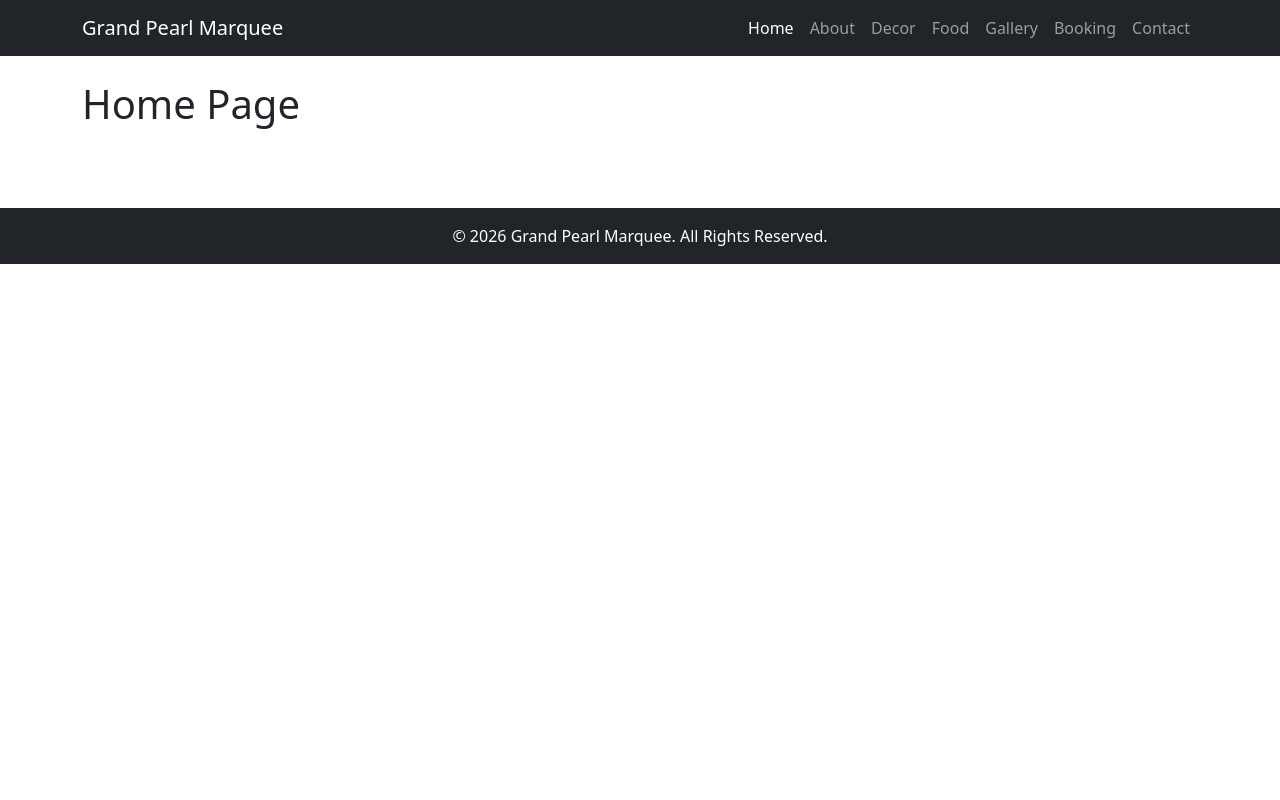
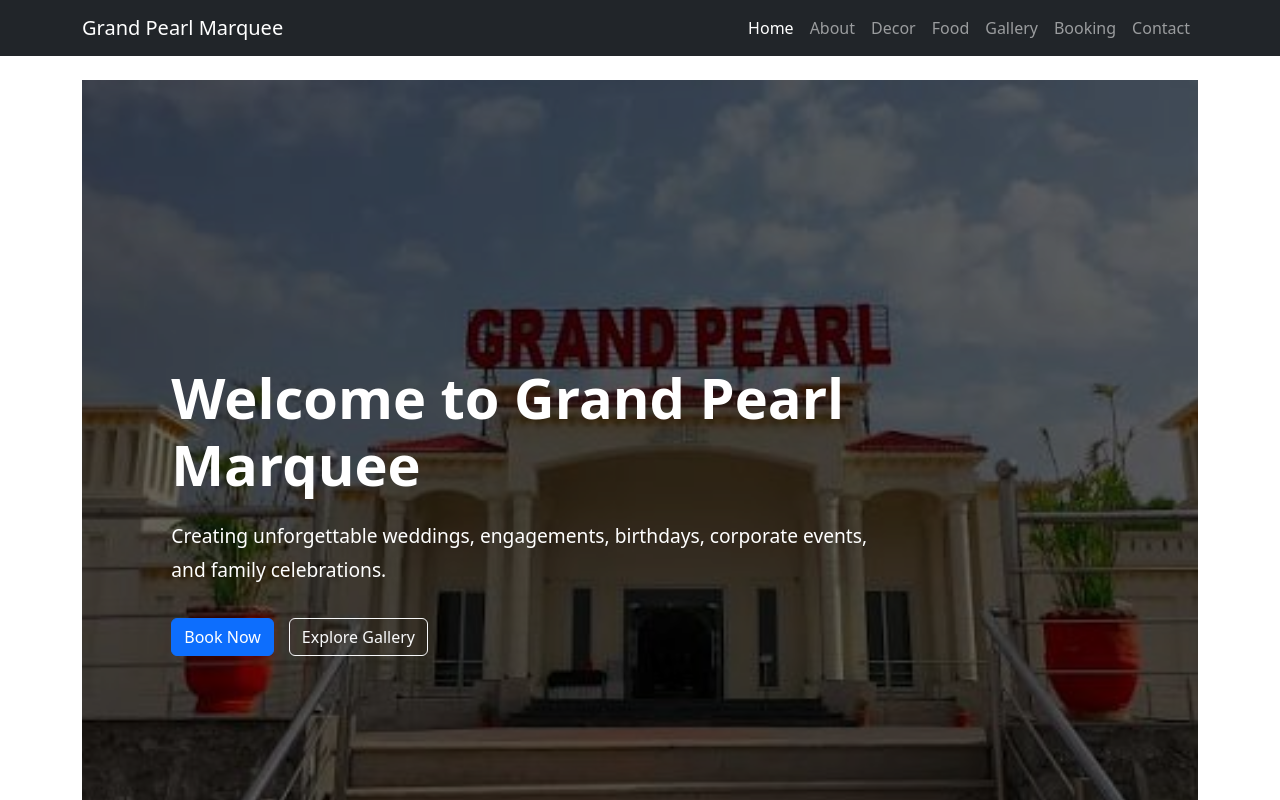
Before and after one commit to chhuzaifa928/GrandPearlMarquee, a React (Vite) app in the folder client/: page / in a window 1280 px wide. Shown: the top 800 px of the page. Built offline with nearby package versions, Linux system fonts and the light colour scheme.

Commit message:
Add hero section with background image

```diff
--- a/client/src/components/Hero/Hero.css
+++ b/client/src/components/Hero/Hero.css
@@ -0,0 +1,38 @@
+.hero {
+  height: 100vh;
+  background-size: cover;
+  background-position: center;
+  background-repeat: no-repeat;
+}
+
+.overlay {
+  background: rgba(0, 0, 0, 0.6);
+  width: 100%;
+  height: 100%;
+  display: flex;
+  align-items: center;
+}
+
+.hero-content {
+  max-width: 700px;
+  color: white;
+  margin-left: 8%;
+  padding-top: 60px;
+}
+
+.hero-content h1 {
+  font-size: 3.5rem;
+  font-weight: bold;
+  margin-bottom: 20px;
+}
+
+.hero-content p {
+  font-size: 1.2rem;
+  margin-bottom: 30px;
+  line-height: 1.8;
+}
+
+.hero-buttons {
+  display: flex;
+  gap: 15px;
+}
--- a/client/src/components/Hero/Hero.jsx
+++ b/client/src/components/Hero/Hero.jsx
@@ -1,31 +1,28 @@
+import "./Hero.css";
+import heroImage from "../../assets/images/hero/hero-main.jpg";
+
 function Hero() {
   return (
     <section
-      className="d-flex align-items-center justify-content-center text-center text-white"
-      style={{
-        height: "90vh",
-        background:
-          "linear-gradient(rgba(0,0,0,0.6), rgba(0,0,0,0.6)), url('https://images.unsplash.com/photo-1519167758481-83f550bb49b3?w=1600') center/cover",
-      }}
+      className="hero"
+      style={{ backgroundImage: `url(${heroImage})` }}
     >
-      <div className="container">
-        <h1 className="display-3 fw-bold">
-          Grand Pearl Marquee
-        </h1>
+      <div className="overlay">
+        <div className="hero-content">
+          <h1>Welcome to Grand Pearl Marquee</h1>
 
-        <p className="lead mt-3">
-          Creating unforgettable weddings, engagements,
-          birthdays and corporate events.
-        </p>
+          <p>
+            Creating unforgettable weddings, engagements, birthdays,
+            corporate events, and family celebrations.
+          </p>
 
-        <div className="mt-4">
-          <button className="btn btn-warning btn-lg me-3">
-            Book Now
-          </button>
+          <div className="hero-buttons">
+            <button className="btn btn-primary">Book Now</button>
 
-          <button className="btn btn-outline-light btn-lg">
-            View Packages
-          </button>
+            <button className="btn btn-outline-light">
+              Explore Gallery
+            </button>
+          </div>
         </div>
       </div>
     </section>
--- a/client/src/pages/Home/Home.jsx
+++ b/client/src/pages/Home/Home.jsx
@@ -1,5 +1,11 @@
+import Hero from "../../components/Hero/Hero";
+
 function Home() {
-  return <h1>Home Page</h1>;
+  return (
+    <>
+      <Hero />
+    </>
+  );
 }
 
 export default Home;
```
Also changed, not shown: client/src/assets/images/hero/hero-main.jpg (added).
